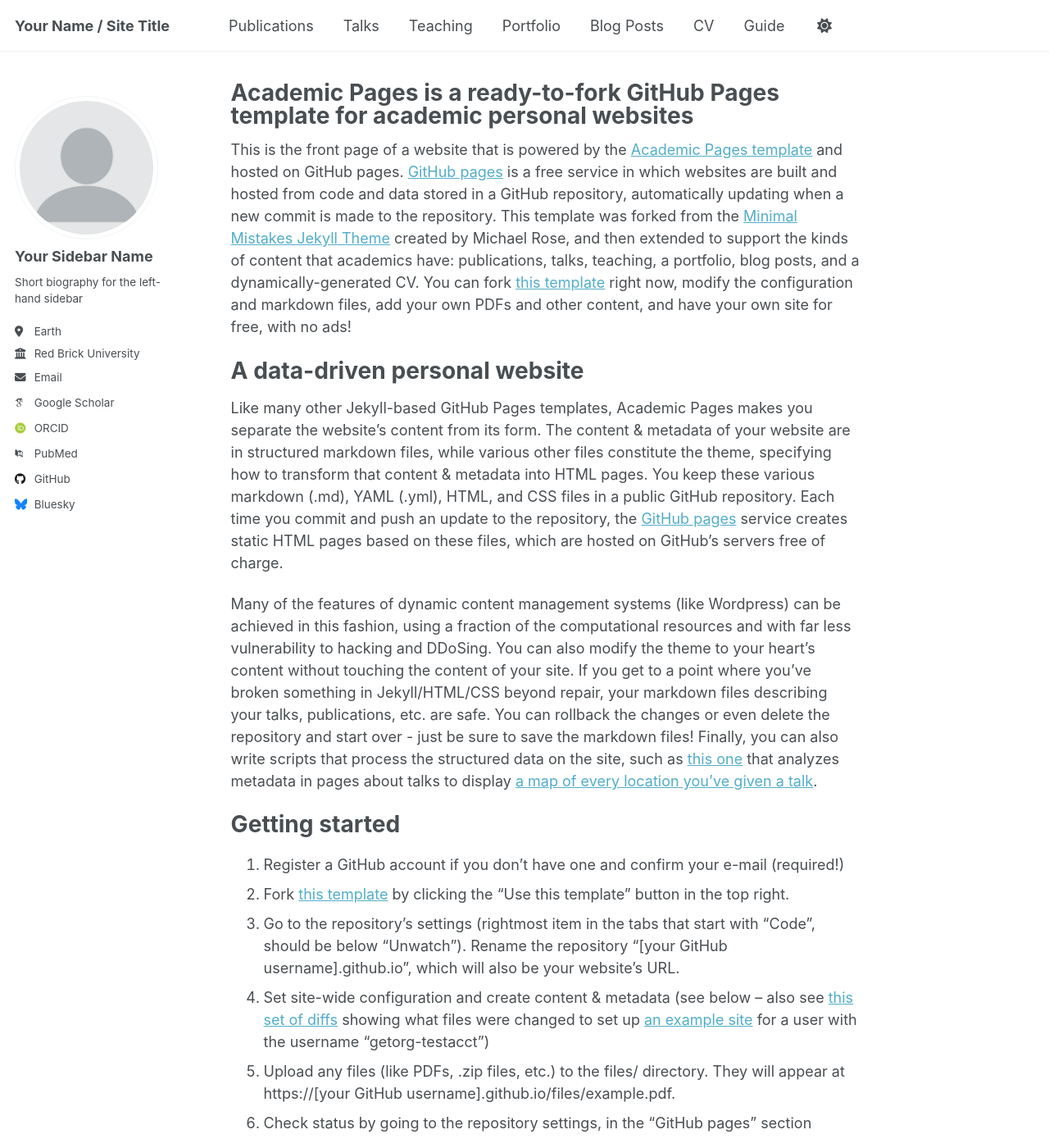
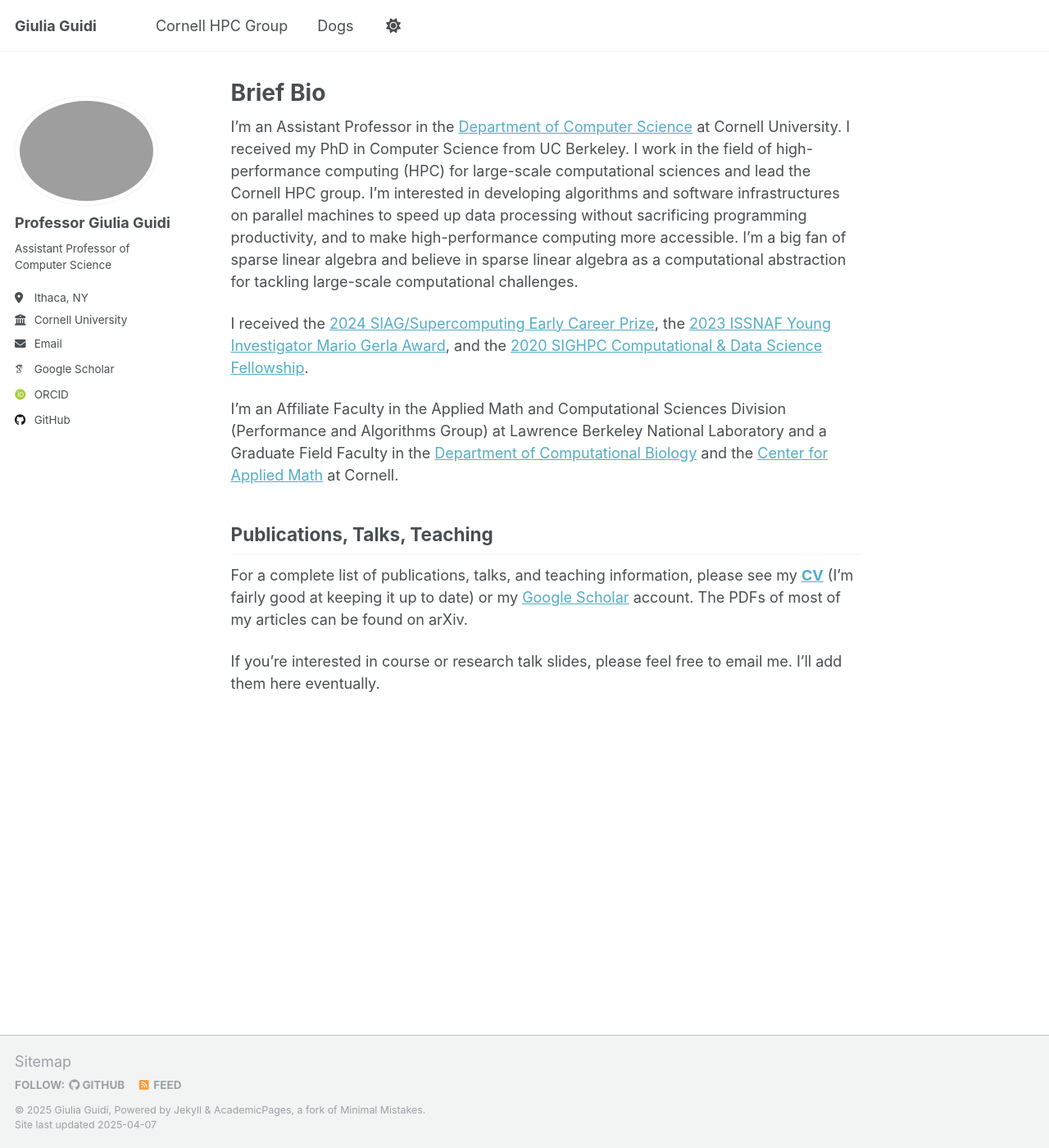
Before and after one commit to giuliaguidi/giuliaguidi.github.io, a Jekyll site: the page built from _pages/about.md, in a window 1280 px wide and 1400 px high. Shown: the whole window at 82% size. Built offline with Jekyll 4.4.1, drawn with Linux system fonts in a browser that asks for light colours; some web fonts are replaced; some of the changed text lies outside the part shown.

Commit message:
first setup

```diff
--- a/_config.yml
+++ b/_config.yml
@@ -9,11 +9,11 @@
 # Basic Site Settings
 locale                   : "en-US"
 site_theme               : "default"
-title                    : "Your Name / Site Title"
+title                    : "Giulia Guidi"
 title_separator          : "-"
-name                     : &name "Your Name"
+name                     : &name "Giulia Guidi"
 description              : &description "personal description"
-url                      : https://academicpages.github.io # the base hostname & protocol for your site e.g. "https://[your GitHub username].github.io"
+url                      : https://giuliaguidi.github.io # the base hostname & protocol for your site e.g. "https://[your GitHub username].github.io"
 baseurl                  : "" # the subpath of your site, e.g. "/blog"
 repository               : "academicpages/academicpages.github.io"
 
@@ -22,22 +22,22 @@
 #               Additional customization can be done by editing /_includes/author-profile.html
 author:
   # Biographic information
-  avatar           : "profile.png"
-  name             : "Your Sidebar Name"
+  avatar           : "profpic.png"
+  name             : "Professor Giulia Guidi"
   pronouns         : # example: "she/her"
-  bio              : "Short biography for the left-hand sidebar"
-  location         : "Earth"
-  employer         : "Red Brick University"
+  bio              : "Assistant Professor of Computer Science"
+  location         : "Ithaca, NY"
+  employer         : "Cornell University"
   uri              : # URL
-  email            : "none@example.org"
+  email            : "gguidi@cornell.edu"
 
   # Academic websites
   arxiv            : # URL - Update with the correct link to your profile
-  googlescholar    : "https://scholar.google.com/citations?user=PS_CX0AAAAAJ"
+  googlescholar    : "https://scholar.google.com/citations?user=UZLC4TYAAAAJ"
   impactstory      : # URL
-  orcid            : "http://orcid.org/yourorcidurl"
+  orcid            : "http://orcid.org/0000-0001-8925-3239"
   semantic         : # URL
-  pubmed           : "https://www.ncbi.nlm.nih.gov/pubmed/?term=john+snow"
+  pubmed           : # URL
   researchgate     : # URL
   scopus           : # URL
 
@@ -45,12 +45,12 @@
   bitbucket        : # Username - Update with your username on the site
   codepen          : # Username
   dribbble         : # Username
-  github           : "academicpages"
+  github           : "giuliaguidi"
   kaggle           : # Username
   stackoverflow    : # User number or user number and name (i.e., use "1" or "1/jeff-atwood")
 
   # Social media
-  bluesky          : "bsky.app" # Replace this with you Bluesky username
+  bluesky          : # Username
   facebook         : # Username
   flickr           : # Username
   foursquare       : # Username
@@ -213,18 +213,21 @@
 
 # These settings control the types of collections used by the template
 collections:
-  teaching:
+  hpcgroup:
     output: true
     permalink: /:collection/:path/
-  publications:
+  dogs:
     output: true
     permalink: /:collection/:path/
-  portfolio:
-    output: true
-    permalink: /:collection/:path/
-  talks:
-    output: true
-    permalink: /:collection/:path/
+  # publications:
+  #   output: true
+  #   permalink: /:collection/:path/
+  # portfolio:
+  #   output: true
+  #   permalink: /:collection/:path/
+  # talks:
+  #   output: true
+  #   permalink: /:collection/:path/
 
 
 # These settings control how pages and collections are included in the site
@@ -247,41 +250,59 @@
     values:
       layout: single
       author_profile: true
-  # _teaching
+  # _hpcgroup
   - scope:
       path: ""
-      type: teaching
+      type: hpcgroup
     values:
       layout: single
-      author_profile: true
+      author_profile: false
       share: true
       comments: true
-  # _publications
+  # _dogs
   - scope:
       path: ""
-      type: publications
+      type: dogs
     values:
       layout: single
-      author_profile: true
+      author_profile: false
       share: true
       comments: true
-  # _portfolio
-  - scope:
-      path: ""
-      type: portfolio
-    values:
-      layout: single
-      author_profile: true
-      share: true
-      comment: true
+  # _teaching
+  # - scope:
+  #     path: ""
+  #     type: teaching
+  #   values:
+  #     layout: single
+  #     author_profile: false
+  #     share: true
+  #     comments: true
+  # # _publications
+  # - scope:
+  #     path: ""
+  #     type: publications
+  #   values:
+  #     layout: single
+  #     author_profile: true
+  #     share: true
+  #     comments: true
+  # # _portfolio
+  # - scope:
+  #     path: ""
+  #     type: portfolio
+  #   values:
+  #     layout: single
+  #     author_profile: true
+  #     share: true
+  #     comment: true
   # _talks
-  - scope:
-      path: ""
-      type: talks
-    values:
-      layout: talk
-      author_profile: true
-      share: true
+  # - scope:
+  #     path: ""
+  #     type: talks
+  #   values:
+  #     layout: talk
+  #     author_profile: true
+  #     share: true
 
 
 # Sass/SCSS
--- a/_pages/about.md
+++ b/_pages/about.md
@@ -1,49 +1,64 @@
 ---
 permalink: /
-title: "Academic Pages is a ready-to-fork GitHub Pages template for academic personal websites"
+title: "Brief Bio"
 author_profile: true
 redirect_from:
   - /about/
   - /about.html
 ---
 
-This is the front page of a website that is powered by the [Academic Pages template](https://github.com/academicpages/academicpages.github.io) and hosted on GitHub pages. [GitHub pages](https://pages.github.com) is a free service in which websites are built and hosted from code and data stored in a GitHub repository, automatically updating when a new commit is made to the repository. This template was forked from the [Minimal Mistakes Jekyll Theme](https://mmistakes.github.io/minimal-mistakes/) created by Michael Rose, and then extended to support the kinds of content that academics have: publications, talks, teaching, a portfolio, blog posts, and a dynamically-generated CV. You can fork [this template](https://github.com/academicpages/academicpages.github.io) right now, modify the configuration and markdown files, add your own PDFs and other content, and have your own site for free, with no ads!
+I'm an Assistant Professor in the [Department of Computer Science](https://cis.cornell.edu/) at Cornell University.
+I received my PhD in Computer Science from UC Berkeley. I work in the field of high-performance computing (HPC) for large-scale computational sciences and lead the Cornell HPC group. I'm interested in developing algorithms and software infrastructures on parallel machines to speed up data processing without sacrificing programming productivity, and to make high-performance computing more accessible. I'm a big fan of sparse linear algebra and believe in sparse linear algebra as a computational abstraction for tackling large-scale computational challenges.
 
+<!--
 A data-driven personal website
-======
-Like many other Jekyll-based GitHub Pages templates, Academic Pages makes you separate the website's content from its form. The content & metadata of your website are in structured markdown files, while various other files constitute the theme, specifying how to transform that content & metadata into HTML pages. You keep these various markdown (.md), YAML (.yml), HTML, and CSS files in a public GitHub repository. Each time you commit and push an update to the repository, the [GitHub pages](https://pages.github.com/) service creates static HTML pages based on these files, which are hosted on GitHub's servers free of charge.
+====== -->
 
-Many of the features of dynamic content management systems (like Wordpress) can be achieved in this fashion, using a fraction of the computational resources and with far less vulnerability to hacking and DDoSing. You can also modify the theme to your heart's content without touching the content of your site. If you get to a point where you've broken something in Jekyll/HTML/CSS beyond repair, your markdown files describing your talks, publications, etc. are safe. You can rollback the changes or even delete the repository and start over - just be sure to save the markdown files! Finally, you can also write scripts that process the structured data on the site, such as [this one](https://github.com/academicpages/academicpages.github.io/blob/master/talkmap.ipynb) that analyzes metadata in pages about talks to display [a map of every location you've given a talk](https://academicpages.github.io/talkmap.html).
+I received the [2024 SIAG/Supercomputing Early Career Prize](https://www.siam.org/prizes-recognition/activity-group-prizes/detail/siag-sc-early-career-prize), the [2023 ISSNAF Young Investigator Mario Gerla Award](https://cis.cornell.edu/guidi-wins-issnaf-young-investigator-mario-gerla-award), and the [2020 SIGHPC Computational & Data Science Fellowship](https://www.sighpc.org/for-your-career/fellowships/2020-fellowship-winners?fbclid=IwAR2N8swtCYgNH3phRmrFtASSC42b4oN5joG1l5XHFSdnkMY6U4HvZt3olLE).
 
-Getting started
-======
-1. Register a GitHub account if you don't have one and confirm your e-mail (required!)
-1. Fork [this template](https://github.com/academicpages/academicpages.github.io) by clicking the "Use this template" button in the top right.
-1. Go to the repository's settings (rightmost item in the tabs that start with "Code", should be below "Unwatch"). Rename the repository "[your GitHub username].github.io", which will also be your website's URL.
-1. Set site-wide configuration and create content & metadata (see below -- also see [this set of diffs](http://archive.is/3TPas) showing what files were changed to set up [an example site](https://getorg-testacct.github.io) for a user with the username "getorg-testacct")
-1. Upload any files (like PDFs, .zip files, etc.) to the files/ directory. They will appear at https://[your GitHub username].github.io/files/example.pdf.
-1. Check status by going to the repository settings, in the "GitHub pages" section
+I'm an Affiliate Faculty in the Applied Math and Computational Sciences Division (Performance and Algorithms Group) at Lawrence Berkeley National Laboratory and a Graduate Field Faculty in the [Department of Computational Biology](https://gradschool.cornell.edu/academics/fields-of-study/field/computational-biology/) and the [Center for Applied Math](https://www.cam.cornell.edu/cam) at Cornell.
 
-Site-wide configuration
+<!--and the Tl;dr version of my **[Research Statement](https://drive.google.com/file/d/1_HVC4HkkyBMqUx8AiTHeyjgwlSdYG3j6/view?usp=sharing)**.-->
+
+Publications, Talks, Teaching
 ------
-The main configuration file for the site is in the base directory in [_config.yml](https://github.com/academicpages/academicpages.github.io/blob/master/_config.yml), which defines the content in the sidebars and other site-wide features. You will need to replace the default variables with ones about yourself and your site's github repository. The configuration file for the top menu is in [_data/navigation.yml](https://github.com/academicpages/academicpages.github.io/blob/master/_data/navigation.yml). For example, if you don't have a portfolio or blog posts, you can remove those items from that navigation.yml file to remove them from the header.
+For a complete list of publications, talks, and teaching information, please see my **[CV](https://drive.google.com/file/d/1DmJgPIFg6S-B0bqvqWFUmrmk6czYVmy5/view?usp=sharing)** (I'm fairly good at keeping it up to date) or my [Google Scholar](https://scholar.google.com/citations?user=UZLC4TYAAAAJ) account. The PDFs of most of my articles can be found on arXiv.
 
-Create content & metadata
+If you're interested in course or research talk slides, please feel free to email me. I'll add them here eventually.
+
+<!-- Cornell HPC Group
 ------
-For site content, there is one markdown file for each type of content, which are stored in directories like _publications, _talks, _posts, _teaching, or _pages. For example, each talk is a markdown file in the [_talks directory](https://github.com/academicpages/academicpages.github.io/tree/master/_talks). At the top of each markdown file is structured data in YAML about the talk, which the theme will parse to do lots of cool stuff. The same structured data about a talk is used to generate the list of talks on the [Talks page](https://academicpages.github.io/talks), each [individual page](https://academicpages.github.io/talks/2012-03-01-talk-1) for specific talks, the talks section for the [CV page](https://academicpages.github.io/cv), and the [map of places you've given a talk](https://academicpages.github.io/talkmap.html) (if you run this [python file](https://github.com/academicpages/academicpages.github.io/blob/master/talkmap.py) or [Jupyter notebook](https://github.com/academicpages/academicpages.github.io/blob/master/talkmap.ipynb), which creates the HTML for the map based on the contents of the _talks directory).
 
-**Markdown generator**
+I'm the proud PhD (co-)advisor of:
 
-The repository includes [a set of Jupyter notebooks](https://github.com/academicpages/academicpages.github.io/tree/master/markdown_generator
-) that converts a CSV containing structured data about talks or presentations into individual markdown files that will be properly formatted for the Academic Pages template. The sample CSVs in that directory are the ones I used to create my own personal website at stuartgeiger.com. My usual workflow is that I keep a spreadsheet of my publications and talks, then run the code in these notebooks to generate the markdown files, then commit and push them to the GitHub repository.
+* [Julian Bellavita](https://jb2695.wixsite.com/jbellavita) (2023 --)
+* [Ben Landrum](http://ben-landrum.com/) with [Professor Alex Conway](https://ajhconway.com/) (2024 --)
+* [Irene Simó Muñoz](https://isimo00.github.io/) (2025 --)
 
-How to edit your site's GitHub repository
+Current MEng students:
+
+* Andrew Chang
+* Nakul Iyer
+* Matthew Rubino
+
+Current undergraduate students:
+
+* Noam Benson-Tilsen (PhD student at Yale starting Fall 2025)
+* Thomas McFarland
+* Aaron Li
+* Nolan Lizmi
+* Zander Scharzberg
+
+For a complete list of current and past students, please see my **[CV](https://drive.google.com/file/d/1DmJgPIFg6S-B0bqvqWFUmrmk6czYVmy5/view?usp=sharing)**. I'll likely hire one PhD student with background in parallel programming and interest in high-performance computing for computational sciences next year (to start Fall 2026). The admissions process is through [Cornell CIS](https://www.cs.cornell.edu/phd/admissions) and not through me personally.
+
+Useful Resources for Students
 ------
-Many people use a git client to create files on their local computer and then push them to GitHub's servers. If you are not familiar with git, you can directly edit these configuration and markdown files directly in the github.com interface. Navigate to a file (like [this one](https://github.com/academicpages/academicpages.github.io/blob/master/_talks/2012-03-01-talk-1.md) and click the pencil icon in the top right of the content preview (to the right of the "Raw | Blame | History" buttons). You can delete a file by clicking the trashcan icon to the right of the pencil icon. You can also create new files or upload files by navigating to a directory and clicking the "Create new file" or "Upload files" buttons.
 
-Example: editing a markdown file for a talk
-![Editing a markdown file for a talk](/images/editing-talk.png)
+The list is under construction but in the meantime:
 
-For more info
-------
-More info about configuring Academic Pages can be found in [the guide](https://academicpages.github.io/markdown/), the [growing wiki](https://github.com/academicpages/academicpages.github.io/wiki), and you can always [ask a question on GitHub](https://github.com/academicpages/academicpages.github.io/discussions). The [guides for the Minimal Mistakes theme](https://mmistakes.github.io/minimal-mistakes/docs/configuration/) (which this theme was forked from) might also be helpful.
+* [A doc with advice related to graduate school application](https://docs.google.com/document/d/1et1FK4_GlAZrxd7JoPzfqcLAZh_9sOm7HMov_hDGo98/preview?pli=1) (I wrote this as a graduate student at UCB, but it generally applies to any research university).
+* [A repository with advice related to graduate school application, research, and PhD related to (mostly) CS, NLP, and ML](https://github.com/shaily99/advice).
+* [A curated list of application resources for prospective graduate students in Computer Science](https://github.com/chinasaokolo/csGraduateApps).
+* [Non-Technical Talks by David Patterson, UC Berkeley](https://people.eecs.berkeley.edu/~pattrsn/talks/nontech.html).
+* [How to Give a Good Colloquium by John E. McCarthy, Washington University in St. Louis](https://drive.google.com/file/d/1AQJXRWYYY4o6AnBGB26NXccOdgnbMdQw/view?usp=sharing).
+ -->
```
Also changed, not shown: _data/navigation.yml (+18 -16 lines), _pages/cv.md (deleted, +0 -64 lines), images/dogs/2.jpeg (added), 4 other files.
